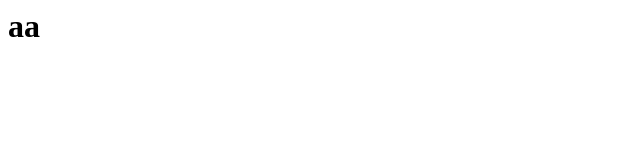
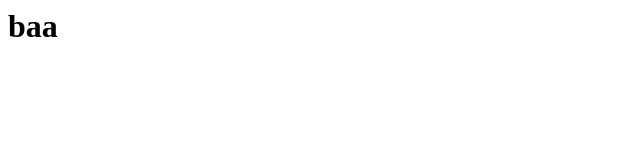
Before and after one commit to BiaAkaMaria/pitchulafofita, a plain HTML site: page index.html in a window 1280 px wide. Shown: the full height of the page, 0-640 px from the left. Drawn offline with Linux system fonts and the light colour scheme.

Commit message:
baa no index

```diff
--- a/index.html
+++ b/index.html
@@ -1 +1 @@
-<h1> aa </h1>
+<h1> baa </h1>
```
